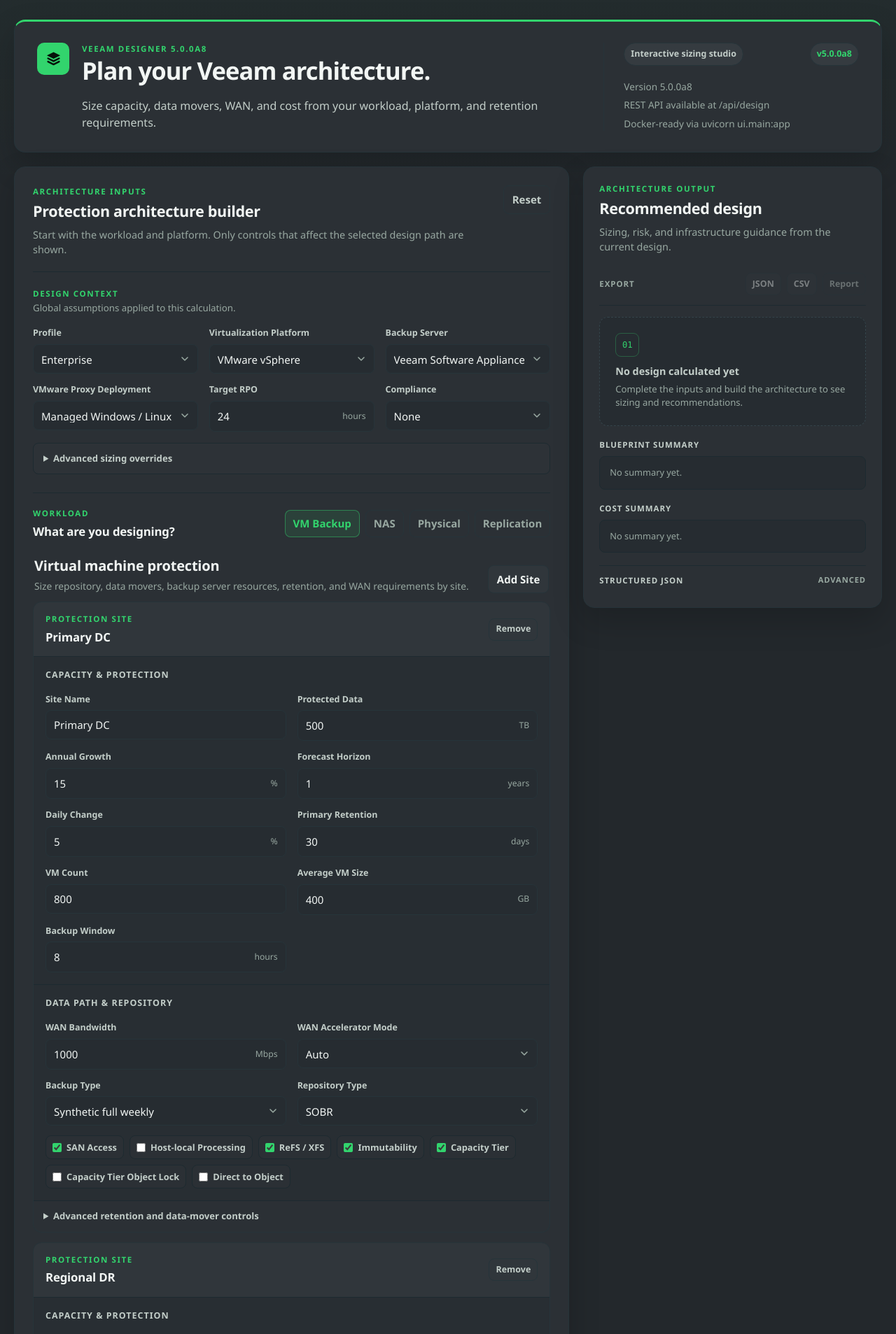
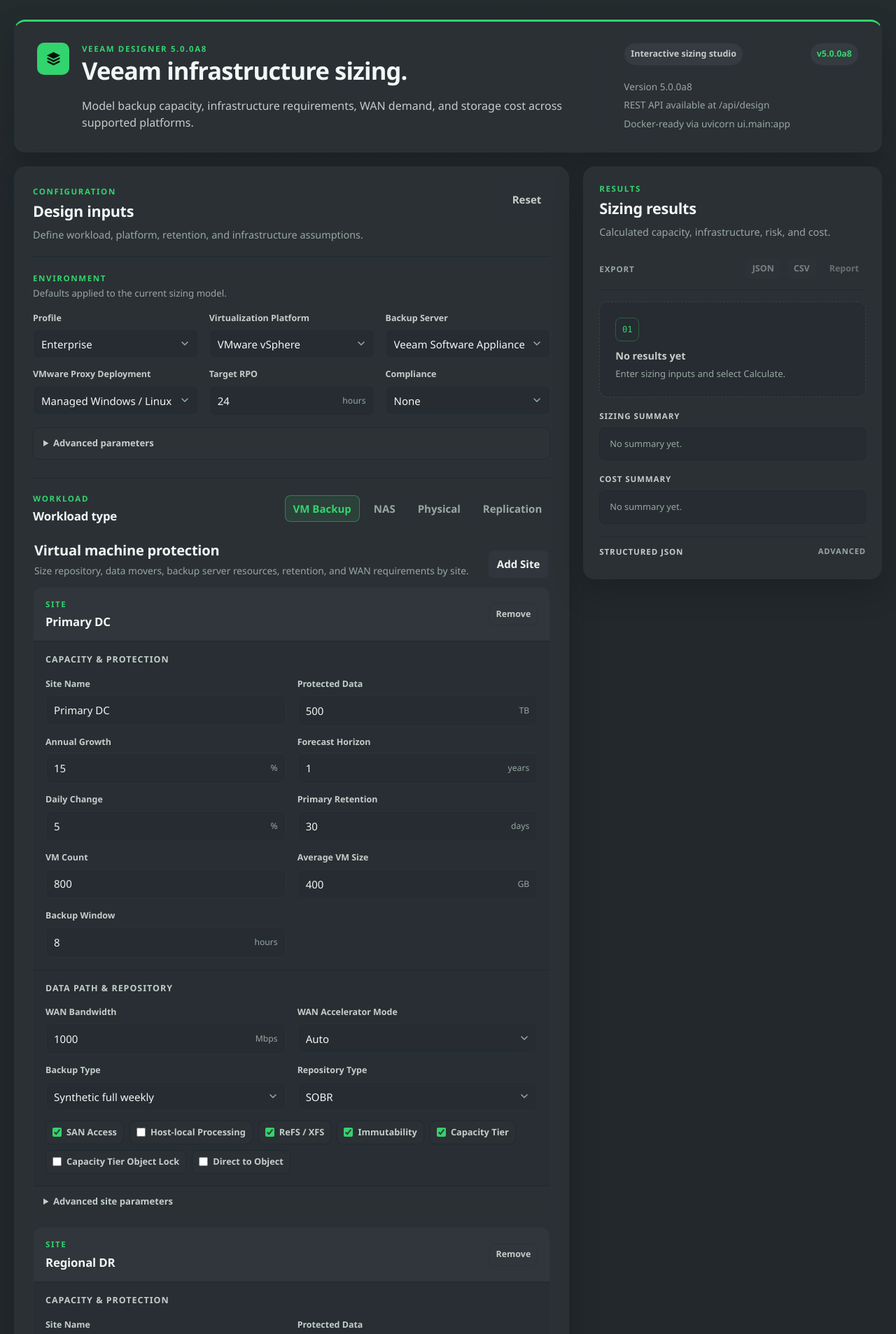
Before and after one commit to eblackrps/veeam_designer, a FastAPI app: page /run in a window 1280 px wide. Shown: the top 1907 px of the page at 70% size. Run offline with FastAPI, Linux system fonts and the light colour scheme; parts of the project's set-up code (start-up, migrations or seed data) failed here and were passed over; some libraries are stand-ins or nearby versions.

Commit message:
Polish product-facing interface copy

```diff
--- a/ui/templates/index.html
+++ b/ui/templates/index.html
@@ -20,10 +20,10 @@
           </div>
           <div>
             <span class="eyebrow">Veeam Designer {{ version }}</span>
-            <h1>Plan your Veeam architecture.</h1>
+            <h1>Veeam infrastructure sizing.</h1>
           </div>
         </div>
-        <p>Size capacity, data movers, WAN, and cost from your workload, platform, and retention requirements.</p>
+        <p>Model backup capacity, infrastructure requirements, WAN demand, and storage cost across supported platforms.</p>
       </div>
       <div class="hero-panel">
         <div class="hero-panel-top">
@@ -39,7 +39,7 @@
     </header>
 
     <section id="error-alert" class="alert alert-error is-hidden" aria-live="polite">
-      <strong>Action failed.</strong>
+      <strong>Calculation error.</strong>
       <span id="error-message-text"></span>
     </section>
 
@@ -56,10 +56,10 @@
         <section class="panel panel-builder">
           <div class="panel-header panel-header-primary">
             <div>
-              <span class="section-tag">Architecture Inputs</span>
-              <h2>Protection architecture builder</h2>
+              <span class="section-tag">Configuration</span>
+              <h2>Design inputs</h2>
               <p class="panel-copy">
-                Start with the workload and platform. Only controls that affect the selected design path are shown.
+                Define workload, platform, retention, and infrastructure assumptions.
               </p>
             </div>
             <div class="panel-actions">
@@ -70,8 +70,8 @@
           <div class="context-block">
             <div class="context-block-head">
               <div>
-                <span class="context-kicker">Design context</span>
-                <p>Global assumptions applied to this calculation.</p>
+                <span class="context-kicker">Environment</span>
+                <p>Defaults applied to the current sizing model.</p>
               </div>
             </div>
 
@@ -134,7 +134,7 @@
             </div>
 
             <details class="advanced-panel global-advanced" data-workload-scope="vm">
-              <summary>Advanced sizing overrides</summary>
+              <summary>Advanced parameters</summary>
               <div class="settings-grid">
                 <label class="field">
                   <span>Compression Ratio</span>
@@ -158,7 +158,7 @@
           <div class="mode-strip">
             <div>
               <span class="section-tag">Workload</span>
-              <h3>What are you designing?</h3>
+              <h3>Workload type</h3>
             </div>
             <div class="tab-row" role="tablist" aria-label="Calculator mode">
               <button type="button" class="mode-tab is-active" data-workload="vm">VM Backup</button>
@@ -262,31 +262,31 @@
 
           <div class="submission-row">
             <div>
-              <strong>Ready to calculate?</strong>
-              <p class="submission-hint">Generate sizing, architecture warnings, capacity, and cost in one pass.</p>
+              <strong>Run sizing</strong>
+              <p class="submission-hint">Calculate capacity, infrastructure requirements, risk indicators, and storage cost.</p>
             </div>
-            <button type="submit" id="run-design" class="button button-primary button-large">Build Architecture</button>
+            <button type="submit" id="run-design" class="button button-primary button-large">Calculate</button>
           </div>
         </section>
 
         <details class="panel panel-editor editor-details">
           <summary class="editor-details-summary">
             <div>
-              <span class="section-tag">Automation</span>
-              <h2>YAML and API project definition</h2>
+              <span class="section-tag">Advanced</span>
+              <h2>YAML / API input</h2>
             </div>
-            <span class="summary-hint">Advanced</span>
+            <span class="summary-hint">Developer</span>
           </summary>
 
           <div class="editor-details-body">
             <div class="panel-header editor-controls">
               <p id="editor-mode-note" class="editor-note">
-                Builder Sync keeps YAML generated from the architecture fields. Switch to Manual YAML to hand-edit.
+                Form fields are synchronized to YAML. Switch to Manual YAML to edit the definition directly.
               </p>
               <div class="editor-toggle">
-                <button type="button" id="editor-mode-builder" class="button button-pill is-active">Builder Sync</button>
+                <button type="button" id="editor-mode-builder" class="button button-pill is-active">Sync with Form</button>
                 <button type="button" id="editor-mode-manual" class="button button-pill">Manual YAML</button>
-                <button type="button" id="sync-yaml" class="button button-ghost">Rebuild</button>
+                <button type="button" id="sync-yaml" class="button button-ghost">Refresh YAML</button>
               </div>
             </div>
             <textarea id="yaml-editor" name="yaml_content" class="yaml-editor" spellcheck="false">{{ yaml_content }}</textarea>
@@ -297,9 +297,9 @@
       <aside class="panel panel-results">
         <div class="panel-header results-header">
           <div>
-            <span class="section-tag">Architecture Output</span>
-            <h2>Recommended design</h2>
-            <p class="panel-copy">Sizing, risk, and infrastructure guidance from the current design.</p>
+            <span class="section-tag">Results</span>
+            <h2>Sizing results</h2>
+            <p class="panel-copy">Calculated capacity, infrastructure, risk, and cost.</p>
           </div>
         </div>
 
@@ -315,23 +315,23 @@
         <div id="summary-cards" class="summary-cards is-hidden"></div>
         <div id="results-empty-state" class="empty-state">
           <div class="empty-state-mark">01</div>
-          <strong>No design calculated yet</strong>
-          <span>Complete the inputs and build the architecture to see sizing and recommendations.</span>
+          <strong>No results yet</strong>
+          <span>Enter sizing inputs and select Calculate.</span>
         </div>
 
         <section id="dashboard-section" class="results-section is-hidden">
-          <div class="section-title">Architecture Snapshot</div>
+          <div class="section-title">Infrastructure Summary</div>
           <div id="dashboard-sites" class="dashboard-sites"></div>
         </section>
 
         <section class="results-section">
-          <div class="section-title">Blueprint Summary</div>
-          <div id="blueprint-output" class="output-block output-human"><div class="output-placeholder">No summary yet.</div></div>
+          <div class="section-title">Sizing Summary</div>
+          <div id="blueprint-output" class="output-block output-human"><div class="output-placeholder">No results.</div></div>
         </section>
 
         <section class="results-section">
           <div class="section-title">Cost Summary</div>
-          <div id="cost-output" class="output-block output-human"><div class="output-placeholder">No summary yet.</div></div>
+          <div id="cost-output" class="output-block output-human"><div class="output-placeholder">No results.</div></div>
         </section>
 
         <details class="results-section result-details">
@@ -339,7 +339,7 @@
             <span>Structured JSON</span>
             <span class="summary-hint">Advanced</span>
           </summary>
-          <pre id="json-output" class="output-block output-json">No payload yet.</pre>
+          <pre id="json-output" class="output-block output-json">No results.</pre>
         </details>
       </aside>
     </section>
@@ -349,7 +349,7 @@
     <article class="site-card">
       <div class="site-card-head">
         <div>
-          <span class="site-label">Protection Site</span>
+          <span class="site-label">Site</span>
           <h3 data-site-title>Site</h3>
         </div>
         <button type="button" class="button button-compact button-ghost remove-site">Remove</button>
@@ -418,7 +418,7 @@
       </div>
 
       <details class="advanced-panel">
-        <summary>Advanced retention and data-mover controls</summary>
+        <summary>Advanced site parameters</summary>
         <div class="settings-grid">
           <label class="field"><span>GFS Weekly</span><input type="number" min="0" step="1" data-field="gfs_weekly_count"></label>
           <label class="field"><span>GFS Monthly</span><input type="number" min="0" step="1" data-field="gfs_monthly_count"></label>
```
